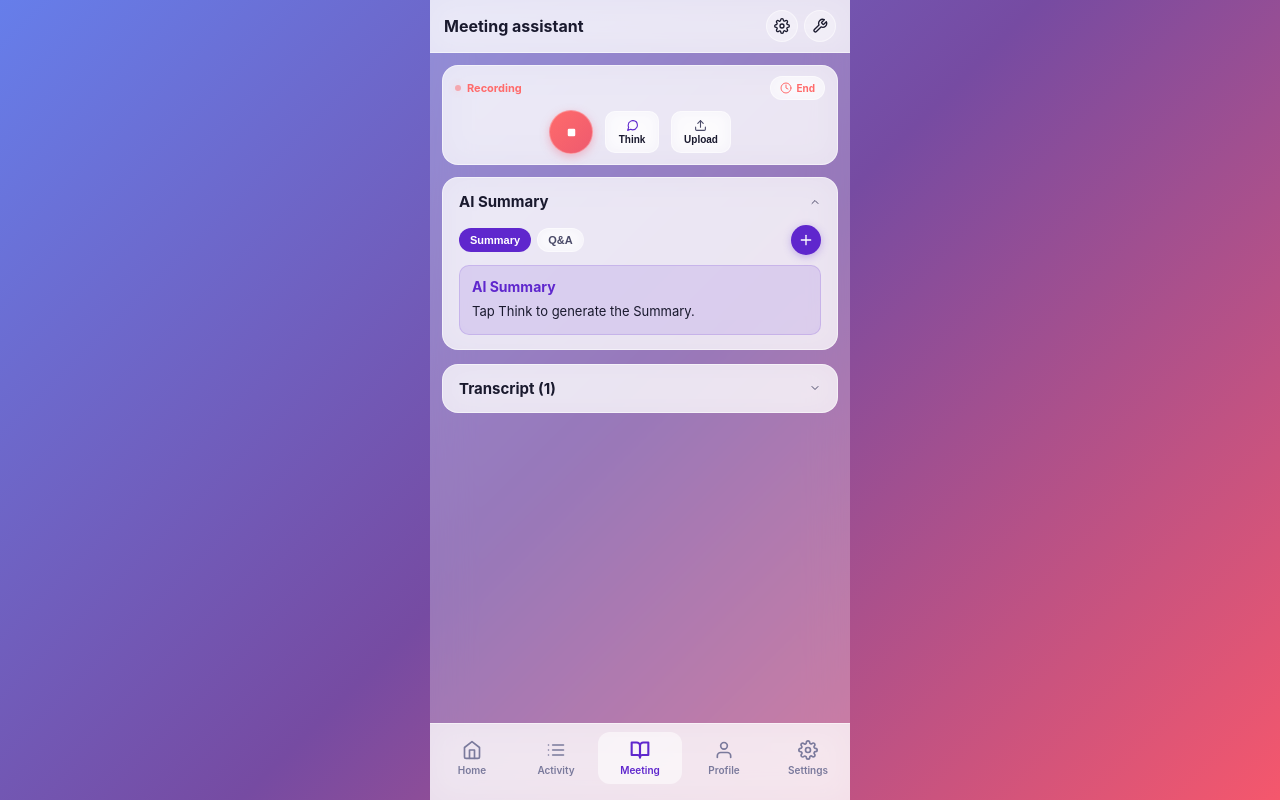
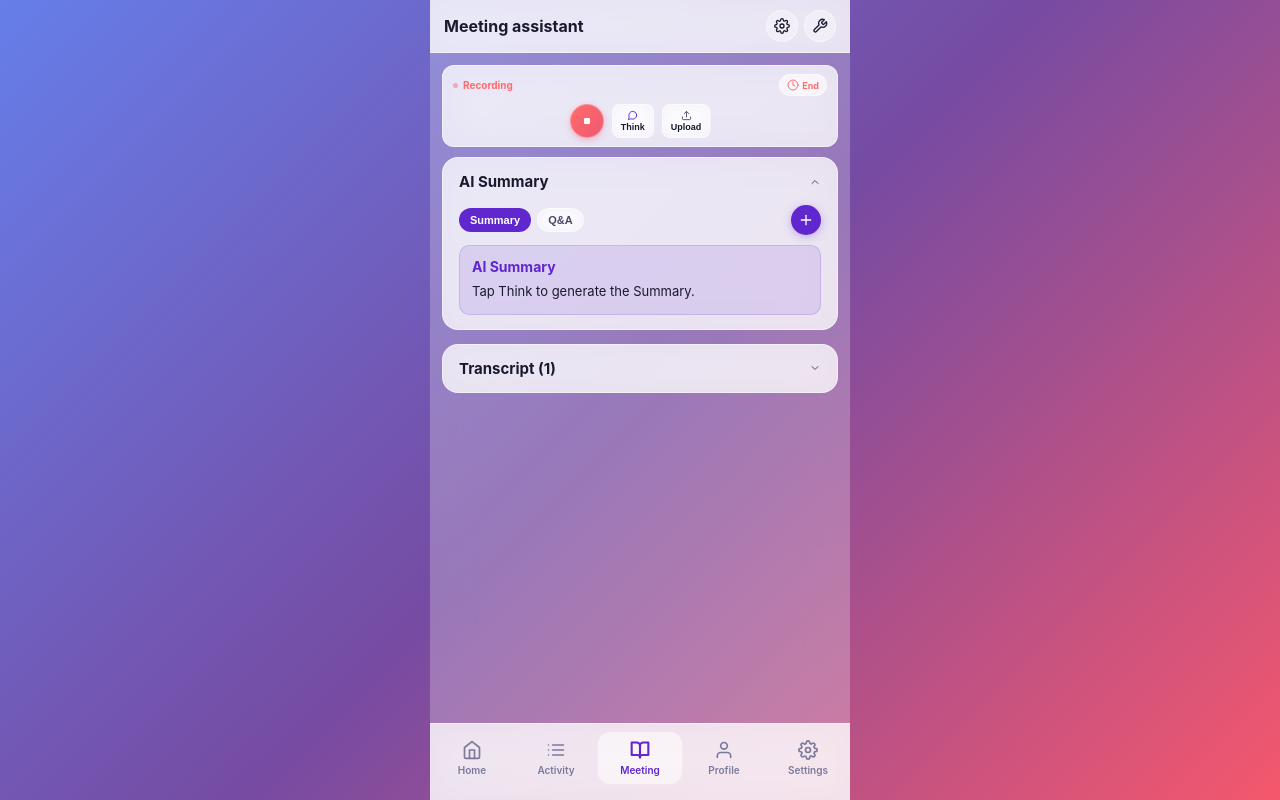
Before and after one commit to kannanjmc/interfaceai-assignment, a Flask app: page / in a window 1280 px wide. Run offline with Flask 3, Linux system fonts and the light colour scheme.

Commit message:
Make recording tab very small

```diff
--- a/src/ui_app/static/css/style.css
+++ b/src/ui_app/static/css/style.css
@@ -267,9 +267,9 @@ html, body {
 .recording-section {
     background: var(--glass);
     border: 1px solid var(--glass-border);
-    border-radius: var(--radius);
-    padding: 10px 12px;
-    margin-bottom: 12px;
+    border-radius: 12px;
+    padding: 8px 10px;
+    margin-bottom: 10px;
     backdrop-filter: blur(16px);
     -webkit-backdrop-filter: blur(16px);
 }
@@ -278,22 +278,21 @@ html, body {
     display: flex;
     align-items: center;
     justify-content: space-between;
-    margin-bottom: 10px;
+    margin-bottom: 8px;
 }
 
 .recording-status {
     display: flex;
     align-items: center;
-    gap: 6px;
+    gap: 5px;
 }
 
 .recording-dot {
-    width: 6px;
-    height: 6px;
+    width: 5px;
+    height: 5px;
     background: var(--danger);
     border-radius: 50%;
     animation: pulse 1.5s infinite;
-    box-shadow: 0 0 8px rgba(255, 107, 107, 0.4);
 }
 
 @keyframes pulse {
@@ -302,7 +301,7 @@ html, body {
 }
 
 .recording-text {
-    font-size: 11px;
+    font-size: 10px;
     font-weight: 700;
     color: var(--danger);
 }
@@ -310,12 +309,12 @@ html, body {
 .end-session {
     display: flex;
     align-items: center;
-    gap: 4px;
-    padding: 5px 9px;
+    gap: 3px;
+    padding: 4px 7px;
     background: rgba(255, 255, 255, 0.4);
     border: 1px solid var(--glass-border);
     border-radius: var(--radius-pill);
-    font-size: 10px;
+    font-size: 9px;
     font-weight: 700;
     color: var(--danger);
     cursor: pointer;
@@ -331,12 +330,12 @@ html, body {
     display: flex;
     align-items: center;
     justify-content: center;
-    gap: 12px;
+    gap: 8px;
 }
 
 .record-btn {
-    width: 44px;
-    height: 44px;
+    width: 34px;
+    height: 34px;
     border: none;
     border-radius: 50%;
     background: linear-gradient(135deg, #ff6b6b, #ee5a6f);
@@ -345,7 +344,7 @@ html, body {
     align-items: center;
     justify-content: center;
     cursor: pointer;
-    box-shadow: 0 3px 10px rgba(238, 90, 111, 0.35);
+    box-shadow: 0 2px 6px rgba(238, 90, 111, 0.35);
     border: 1px solid rgba(255, 255, 255, 0.3);
     padding: 0;
 }
@@ -355,24 +354,24 @@ html, body {
 }
 
 .record-btn .icon {
-    width: 15px;
-    height: 15px;
+    width: 12px;
+    height: 12px;
 }
 
 .action-btn {
     display: flex;
     flex-direction: column;
     align-items: center;
-    gap: 2px;
-    padding: 7px 12px;
+    gap: 1px;
+    padding: 5px 8px;
     border: 1px solid var(--glass-border);
-    border-radius: var(--radius-sm);
+    border-radius: 8px;
     background: rgba(255, 255, 255, 0.4);
     color: var(--text-primary);
-    font-size: 10px;
+    font-size: 9px;
     font-weight: 600;
     cursor: pointer;
-    min-width: 54px;
+    min-width: 42px;
     backdrop-filter: blur(8px);
     -webkit-backdrop-filter: blur(8px);
 }
@@ -383,8 +382,8 @@ html, body {
 }
 
 .action-btn .icon {
-    width: 13px;
-    height: 13px;
+    width: 11px;
+    height: 11px;
     color: var(--text-secondary);
 }
 
```
